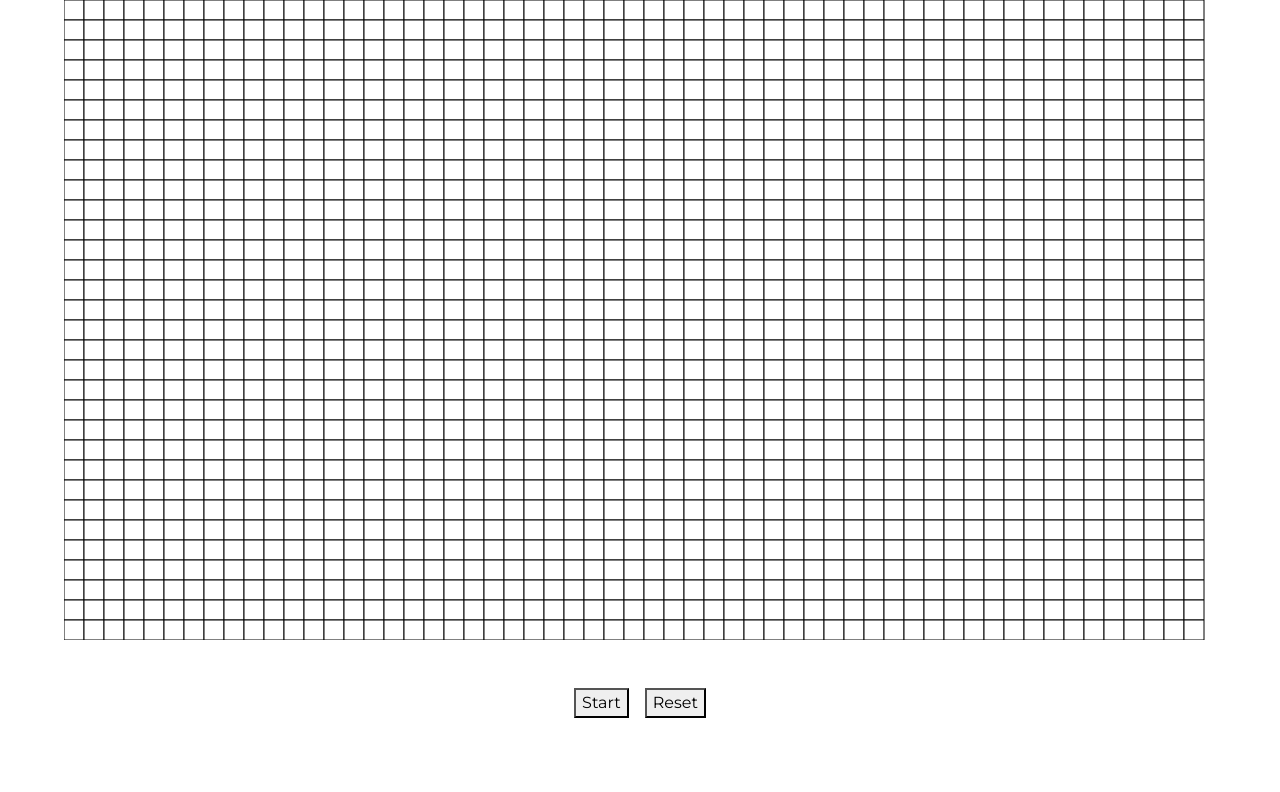
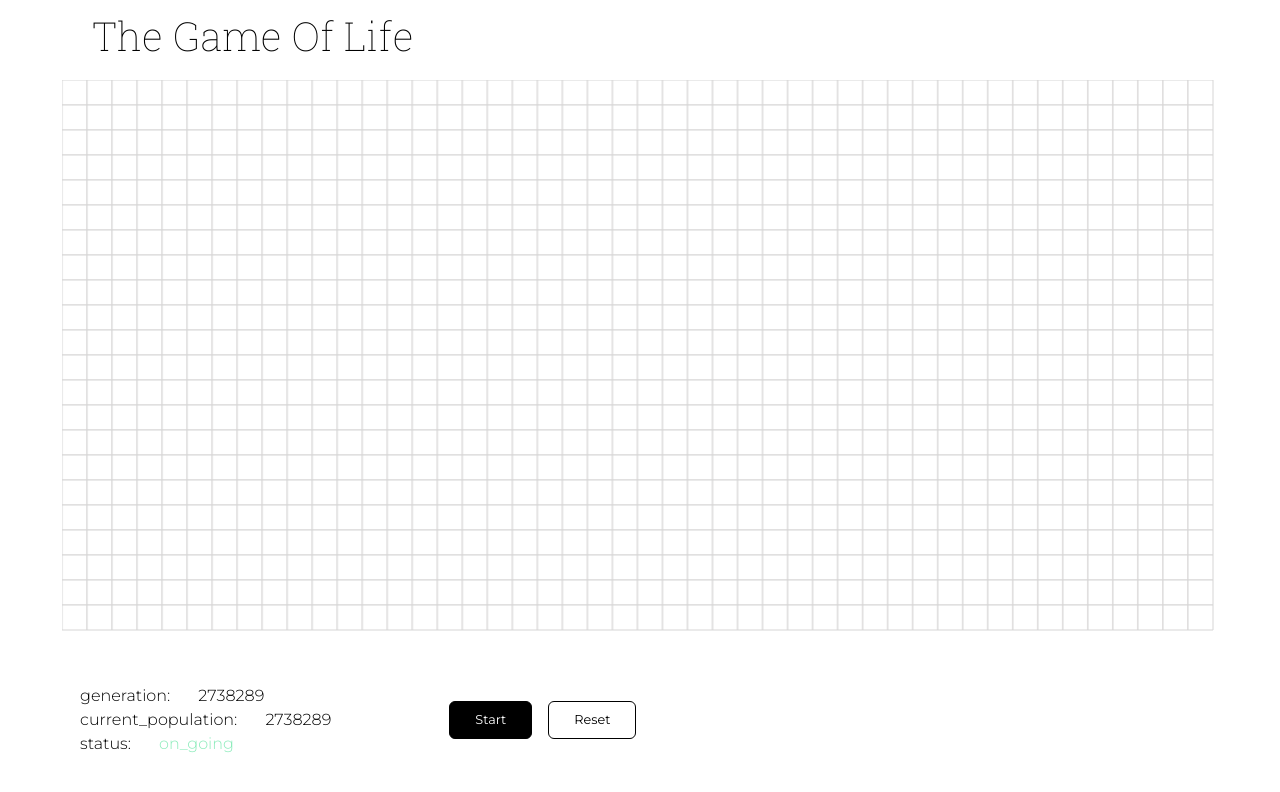
Before and after one commit to samirahamadjibo/the-game-of-life, an Angular app: page / in a window 1280 px wide. Shown: the top 792 px of the page. Built offline with nearby package versions, Linux system fonts and the light colour scheme.

Commit message:
styled game

```diff
--- a/src/components/game/game.component.html
+++ b/src/components/game/game.component.html
@@ -1,13 +1,33 @@
-<div class="containe shd-game-container">
-    <div class="row shd-canvas">
-        <div class="col-12 d-flex justify-content-center align-items-center">
+<div class="container-fluid shd-game-container">
+    <div class="row shd-title-row ">
+        <div class="col-12 d-flex align-items-center">
+            <h1 class="ps-5 fw-light">The Game Of Life</h1>
+        </div>
+    </div>
+    <div class="row shd-canvas-row d-flex justify-content-center">
+        <div #canvasContainer class="col-12 px-0 d-flexjustify-content-center align-items-center shd-game-container">
             <canvas #gameCanvas (click)="handleCanvasClick($event);"></canvas>
         </div>
     </div>
-    <div class="row shd-controls pt-5">
-        <div class="col-12 d-flex justify-content-center">
-                <button (click)="toggleRunning()" class="shd-btn-primary me-3" >{{ running ? 'Pause' : 'Start' }}</button>
-                <button (click)="resetGrid()" class="shd-btn-outline">Reset</button>
+    <div class="row align-items-center shd-controls-row ">
+        <div class="col-4 d-flex flex-column ps-5">
+            <div>
+                generation: <span class="ms-4">2738289</span>
+            </div>
+            <div>
+                current_population: <span class="ms-4">2738289</span>
+            </div>
+            <div>
+                status: <span class="ms-4 shd-color-accent">on_going</span>
+            </div>
+        </div>
+
+        <div class="col-6 d-flex">
+            <div>
+                <button (click)="toggleRunning()" class="shd-btn-primary me-3">{{ running ? 'Pause' : 'Start'
+                    }}</button>
+                <button (click)="resetGrid()" class="shd-btn-outline-dark">Reset</button>
+            </div>
         </div>
     </div>
 </div>
--- a/src/components/game/game.component.ts
+++ b/src/components/game/game.component.ts
@@ -1,16 +1,18 @@
 import { isPlatformBrowser } from "@angular/common";
-import { Component, OnInit, AfterViewInit, ViewChild, ElementRef, Inject, PLATFORM_ID, HostListener, NgZone } from "@angular/core";
+import { Component, AfterViewInit, ViewChild, ElementRef, Inject, PLATFORM_ID, HostListener, NgZone } from "@angular/core";
 
 @Component({
   selector: 'app-game',
   templateUrl: './game.component.html',
   styleUrls: ['./game.component.scss']
 })
-export class GameComponent implements OnInit, AfterViewInit {
+export class GameComponent implements AfterViewInit {
   @ViewChild('gameCanvas', { static: true }) canvas!: ElementRef<HTMLCanvasElement>;
+  @ViewChild('canvasContainer', { static: true }) container!: ElementRef<HTMLDivElement>;
+
   private ctx!: CanvasRenderingContext2D | null;
   private cellSize = 25;
-  private minCellSize = 8;
+  private minCellSize = 10;
   private rows: number;
   private cols: number;
   private grid: boolean[][];
@@ -24,16 +26,11 @@ export class GameComponent implements OnInit, AfterViewInit {
     this.grid = [];
   }
 
-  ngOnInit() {
-
-  }
-
   ngAfterViewInit() {
     // Only run canvas-related code in the browser
     if (this.isBrowser) {
       this.ctx = this.canvas.nativeElement.getContext('2d');
       this.resizeCanvas();
-      this.resetGrid();
     }
   }
 
@@ -54,22 +51,21 @@ export class GameComponent implements OnInit, AfterViewInit {
 
     this.grid = this.getNextGeneration(this.grid);
     this.drawGrid();
-    requestAnimationFrame(() => this.runGame());
-    this.timeOut(500)
-  }
 
-  private timeOut(time: number){
-    this.ngZone.run(() => {
-      setTimeout(() => {
-      }, time);
-    });
+    if (this.cellSize >= 20) setTimeout(() => this.runGame(), 90)
+    else if (this.cellSize >= 15) setTimeout(() => this.runGame(), 80)
+    else if (this.cellSize >= 10) setTimeout(() => this.runGame(), 0)
   }
 
 
   private resizeCanvas() {
     if (!this.isBrowser) return;
-    this.canvas.nativeElement.width = 0.9 * window.innerWidth;
-    this.canvas.nativeElement.height = 0.8 * window.innerHeight;
+    const containerWidth = this.container.nativeElement.clientWidth;
+    const containerHeight = this.container.nativeElement.clientHeight;
+
+    this.canvas.nativeElement.width = containerWidth;
+    this.canvas.nativeElement.height = containerHeight;
+
     this.rows = Math.floor(this.canvas.nativeElement.height / this.cellSize);
     this.cols = Math.floor(this.canvas.nativeElement.width / this.cellSize);
     if (this.grid) {
@@ -93,6 +89,7 @@ export class GameComponent implements OnInit, AfterViewInit {
   private drawGrid() {
     if (!this.isBrowser) return;
     this.ctx?.clearRect(0, 0, this.canvas.nativeElement.width, this.canvas.nativeElement.height);
+
     for (let row = 0; row < this.rows; row++) {
       for (let col = 0; col < this.cols; col++) {
         if(this.ctx){
@@ -100,6 +97,10 @@ export class GameComponent implements OnInit, AfterViewInit {
           this.ctx.rect(col * this.cellSize, row * this.cellSize, this.cellSize, this.cellSize);
           this.ctx.fillStyle = this.grid[row][col] ? 'black' : 'white';
           this.ctx.fill();
+
+          if (this.cellSize >= 20) this.ctx.strokeStyle = '#D6D5D5'
+          else if (this.cellSize >= 15) this.ctx.strokeStyle = '#DEDDDD'
+          else if (this.cellSize >= 10) this.ctx.strokeStyle = '#EFEFEF'
           this.ctx.stroke();
         }
       }
@@ -193,7 +194,7 @@ export class GameComponent implements OnInit, AfterViewInit {
 
   private shrinkCellsAndRecenter() {
     if (this.cellSize > this.minCellSize) {
-      this.cellSize--;
+      this.cellSize = this.cellSize - 5 < this.minCellSize ? this.cellSize : this.cellSize - 5;
       this.recenterGrid();
       this.resizeCanvas();
     }
--- a/src/shd-styles/shd-game.scss
+++ b/src/shd-styles/shd-game.scss
@@ -1,3 +1,25 @@
-.shd-canvas{
-    height: 80vh;
+.shd-canvas-row{
+    height: 70vh;
 }
+.shd-title-row{
+    height: 10vh
+}
+
+.shd-controls-row{
+    height: 20vh;
+}
+
+.shd-game-container {
+    width: 95%;
+    height: 100%;
+    position: relative;
+}
+
+canvas {
+    display: block;
+    width: 100%;
+    height: 100%;
+}
+canvas:hover{
+    cursor: pointer
+}
--- a/src/shd-styles/shd-main.scss
+++ b/src/shd-styles/shd-main.scss
@@ -4,3 +4,4 @@
 
 @import "./shd-reboot.scss";
 @import "./shd-game.scss";
+@import "./shd-btns.scss"
--- a/src/shd-styles/shd-reboot.scss
+++ b/src/shd-styles/shd-reboot.scss
@@ -1,8 +1,9 @@
 @import url('https://fonts.googleapis.com/css2?family=Montserrat:wght@100;200;300;400;500;600;700&display=swap');
+@import url('https://fonts.googleapis.com/css2?family=Roboto+Slab:wght@100&display=swap');
 
 
-$font-family-sans-serif-headers: system-ui, -apple-system, "Segoe UI", Roboto, "Helvetica Neue", "Noto Sans", "Liberation Sans", Arial, sans-serif, "Apple Color Emoji", "Segoe UI Emoji", "Segoe UI Symbol", "Noto Color Emoji";
-$font-family-sans-serif-body: 'Montserrat', system-ui, -apple-system, "Segoe UI", Roboto, "Helvetica Neue", "Noto Sans", "Liberation Sans", Arial, sans-serif, "Apple Color Emoji", "Segoe UI Emoji", "Segoe UI Symbol", "Noto Color Emoji";
+$font-family-sans-serif-headers: 'Roboto Slab', system-ui, -apple-system, "Segoe UI", Roboto, "Helvetica Neue", "Noto Sans", "Liberation Sans", Arial, sans-serif, "Apple Color Emoji", "Segoe UI Emoji", "Segoe UI Symbol", "Noto Color Emoji";
+$font-family-sans-serif-body: 'Roboto Slab', system-ui, -apple-system, "Segoe UI", Roboto, "Helvetica Neue", "Noto Sans", "Liberation Sans", Arial, sans-serif, "Apple Color Emoji", "Segoe UI Emoji", "Segoe UI Symbol", "Noto Color Emoji";
 
 $headings-font-family: $font-family-sans-serif-headers;
 $display-font-family: $font-family-sans-serif-body;
@@ -31,6 +32,10 @@ ul {
 
 .shd-color-secondary {
     color: $secondary;
+}
+
+.shd-color-accent {
+    color: $accent;
 }
 .shd-color-primary {
     color: $primary !important;
--- a/src/shd-styles/shd-variables.scss
+++ b/src/shd-styles/shd-variables.scss
@@ -1,4 +1,4 @@
-$primary:       #5045E2;
+$primary:       #000000;
 $secondary:     #F8E661;
 $accent:        rgb(139 235 186);
 $dark-grey:     #333333;
```
